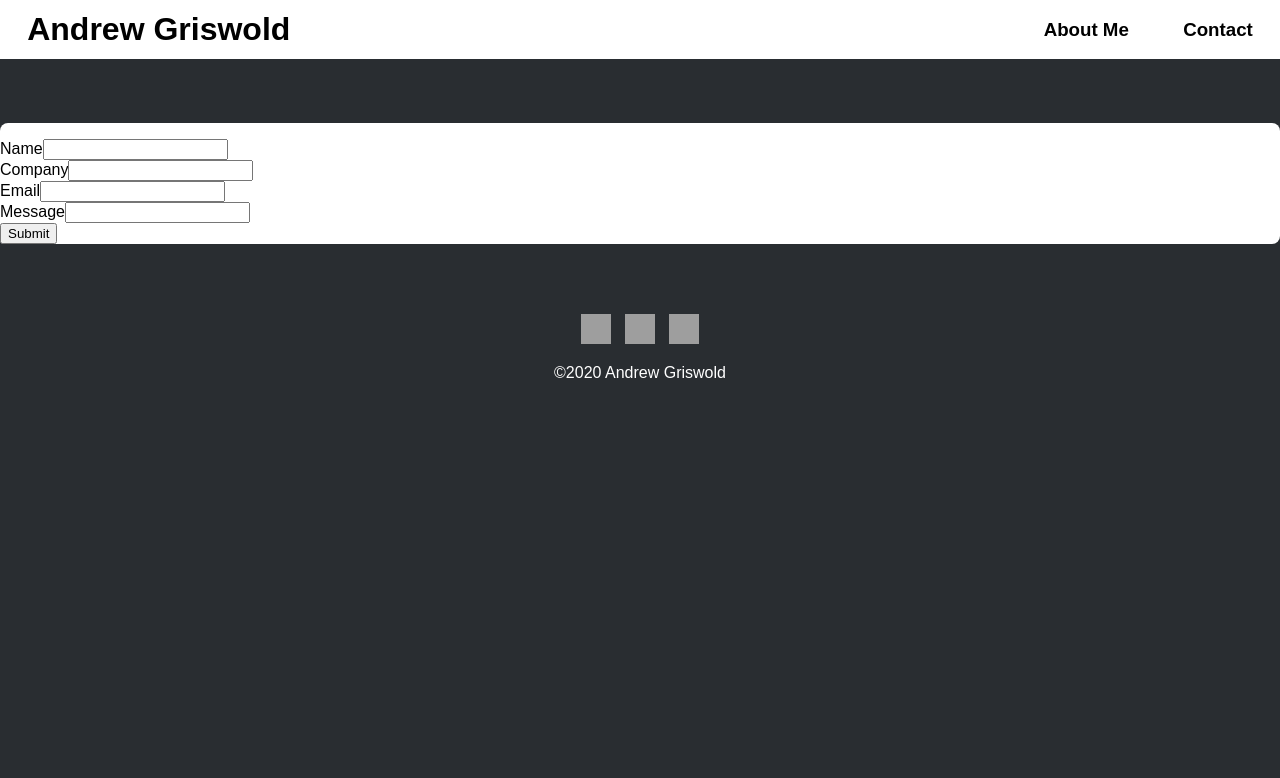
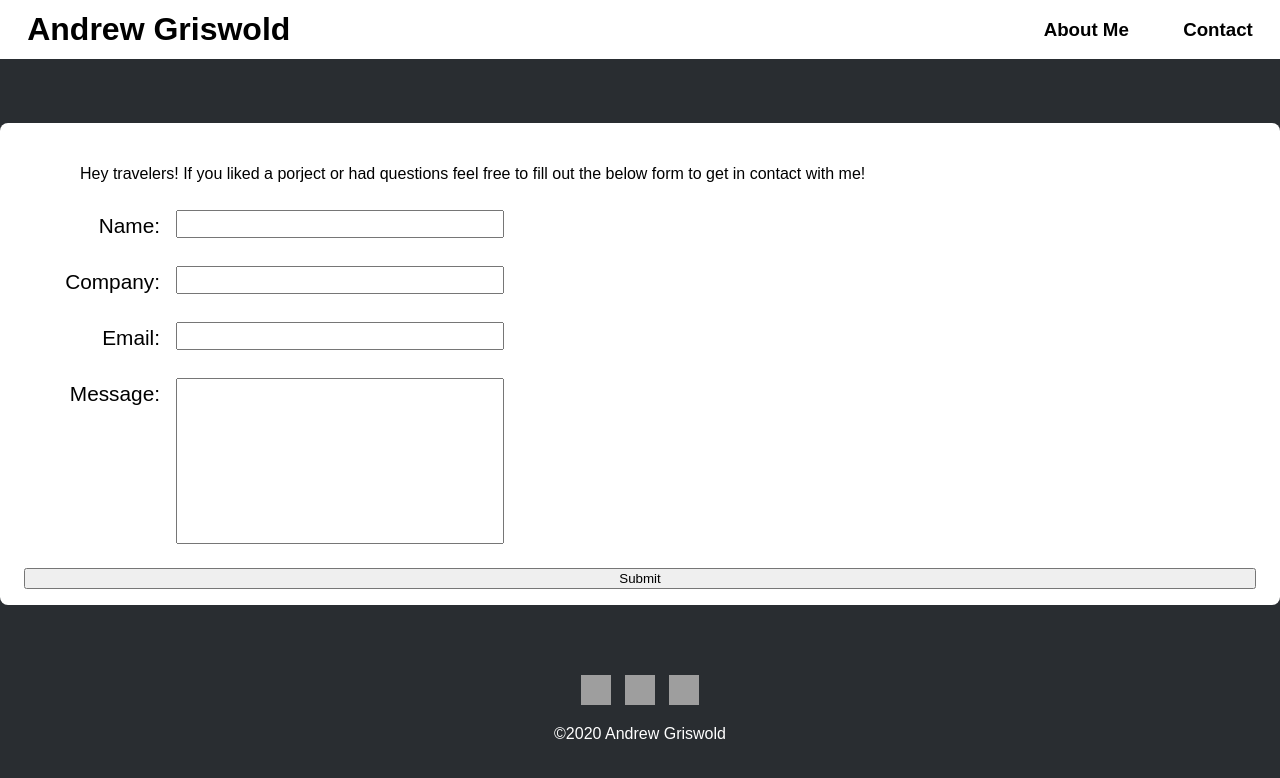
Before and after one commit to ThaGrza/portfolio, a React (Create React App) app in the folder client/: page /contact in a window 1280 px wide. Shown: the top 778 px of the page. Built offline with nearby package versions, Linux system fonts and the light colour scheme; grey boxes are pictures that could not be loaded.

Commit message:
contact form css

```diff
--- a/client/src/components/pages/Contact/index.css
+++ b/client/src/components/pages/Contact/index.css
@@ -5,23 +5,50 @@
   width: 80rem;
   border-radius: 0.5rem;
   text-emphasis: wrap;
-}
-
-.contact{
-  padding: 0 1.5rem 1rem 1.5rem;
-  font-size: 24px;
-  font-family: sans-serif;
-  font-weight: 1100;
-  font-display: block;
   text-indent: 5rem;
   line-height: 2.4rem;
 }
 
+#contact-form{
+  padding: 0 1.5rem 1rem 1.5rem;
+  font-size: 1.3rem;
+  font-family: sans-serif;
+  font-weight: 1100;
+  display: grid;
+  grid-gap: 1.5rem;
+}
+
+.contact-intro{
+
+}
+
 label{
-};
+  display: flex;
+  flex-direction: row;
+  justify-content: flex-end;
+  text-align: right;
+  width: 30rem;
+  line-height: 2rem;
+  /* margin-bottom: .5rem; */
+}
+/*
+#name{
+}
 
-.form-control{
-};
+#company{}
 
-.form-group{
-};
+#email{} */
+
+#message{
+  /* Atleast one form-control id has to be here for the below class to work, have no idea why */
+  height: 10rem;
+}
+
+
+input{
+  flex: 0 0 20rem;
+  width: 20rem;
+  height: 1.4rem;
+  margin-left: 1rem;
+
+}
--- a/client/src/components/pages/Contact/index.js
+++ b/client/src/components/pages/Contact/index.js
@@ -15,7 +15,6 @@ class ContactForm extends React.Component {
 
   handleSubmit(event){
     event.preventDefault();
-    console.log(this.state);
     axios({
       method: "POST",
       url:"http://localhost:3001/send",
@@ -37,22 +36,29 @@ class ContactForm extends React.Component {
   render() {
     return(
       <div className="contact-container">
+        <div className="contact-intro">
+          <p>Hey travelers! If you liked a porject or had questions feel free to fill out the below form to get in contact with me!</p>
+        </div>
         <form id="contact-form" onSubmit={this.handleSubmit.bind(this)} method="POST">
           <div className="form-group">
-            <label htmlFor="name">Name</label>
-            <input type="text" className="form-control" id="name" value={this.state.name} onChange={this.onNameChange.bind(this)} />
+            <label>
+            Name: <input type="text" className="form-control" id="name" value={this.state.name} onChange={this.onNameChange.bind(this)} />
+            </label>
           </div>
           <div className="form-group">
-            <label htmlFor="company">Company</label>
-            <input type="text" className="form-control" value={this.state.company} onChange={this.onCompanyChange.bind(this)} />
+            <label>
+            Company: <input type="text" className="form-control" id="company" value={this.state.company} onChange={this.onCompanyChange.bind(this)} />
+            </label>
           </div>
           <div className="form-group">
-            <label htmlFor="email">Email</label>
-            <input type="email" className="form-control" aria-describedby="emailHelp" value={this.state.email} onChange={this.onEmailChange.bind(this)} />
+            <label>
+            Email: <input type="email" className="form-control" id="email" aria-describedby="emailHelp" value={this.state.email} onChange={this.onEmailChange.bind(this)} />
+            </label>
           </div>
           <div className="form-group">
-            <label htmlFor="message">Message</label>
-            <input type="text" className="form-control" rows="5" value={this.state.message} onChange={this.onMessageChange.bind(this)} />
+            <label>
+            Message: <input type="text" className="form-control" id="message" rows="5" value={this.state.message} onChange={this.onMessageChange.bind(this)} />
+            </label>
           </div>
           <button type="submit" className="form-button">Submit</button>
         </form>
--- a/client/src/index.js
+++ b/client/src/index.js
@@ -8,8 +8,4 @@ ReactDOM.render(
     <App />,
   document.getElementById('root')
 );
-
-// If you want your app to work offline and load faster, you can change
-// unregister() to register() below. Note this comes with some pitfalls.
-// Learn more about service workers: https://bit.ly/CRA-PWA
 serviceWorker.unregister();
```
Also changed, not shown: client/public/index.html (+0 -23 lines).
